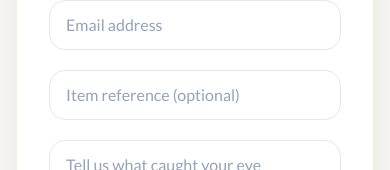
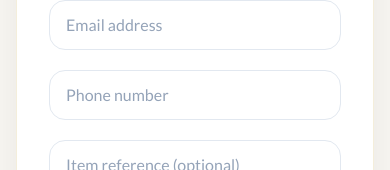
Before and after one commit to 18101-muhammad/testing-, a React (Create React App) app in the folder client/: page /contact in a window 390 px wide. Shown: the part 359-529 px from the top of the page. Built offline with nearby package versions, Linux system fonts and the light colour scheme; no server answers.

Commit message:
Show enquiry phone numbers

```diff
--- a/client/src/pages/admin/AdminEnquiries.jsx
+++ b/client/src/pages/admin/AdminEnquiries.jsx
@@ -80,6 +80,7 @@ export default function AdminEnquiries() {
                 <tr>
                   <th className="px-4 py-4 font-semibold">Name</th>
                   <th className="px-4 py-4 font-semibold">Email</th>
+                  <th className="px-4 py-4 font-semibold">Phone Number</th>
                   <th className="px-4 py-4 font-semibold">Message</th>
                   <th className="px-4 py-4 font-semibold">Date</th>
                   <th className="px-4 py-4 font-semibold">Item</th>
@@ -96,6 +97,7 @@ export default function AdminEnquiries() {
                       <tr className={`cursor-pointer border-t border-slate-100 ${!enquiry.read ? "bg-amber-50/60" : ""}`} onClick={() => setExpandedId(expanded ? "" : id)}>
                         <td className="px-4 py-4 font-semibold text-slate-900">{enquiry.name}</td>
                         <td className="px-4 py-4 text-slate-600">{enquiry.email}</td>
+                        <td className="px-4 py-4 text-slate-600">{enquiry.phone || "-"}</td>
                         <td className="px-4 py-4 text-slate-600">
                           {(enquiry.message || "").slice(0, 60)}
                           {(enquiry.message || "").length > 60 ? "..." : ""}
--- a/client/src/pages/public/Contact.jsx
+++ b/client/src/pages/public/Contact.jsx
@@ -7,6 +7,7 @@ import WhatsAppButton from "../../components/WhatsAppButton";
 const initialForm = {
   name: "",
   email: "",
+  phone: "",
   message: "",
   itemReference: "",
 };
@@ -60,6 +61,7 @@ export default function Contact() {
             <form className="mt-8 space-y-5" onSubmit={handleSubmit}>
               <input className="form-input" name="name" onChange={handleChange} placeholder="Your name" required value={form.name} />
               <input className="form-input" name="email" onChange={handleChange} placeholder="Email address" required type="email" value={form.email} />
+              <input className="form-input" name="phone" onChange={handleChange} placeholder="Phone number" required value={form.phone} />
               <input className="form-input" name="itemReference" onChange={handleChange} placeholder="Item reference (optional)" value={form.itemReference} />
               <textarea className="form-input min-h-[180px]" name="message" onChange={handleChange} placeholder="Tell us what caught your eye" required value={form.message} />
 
```
